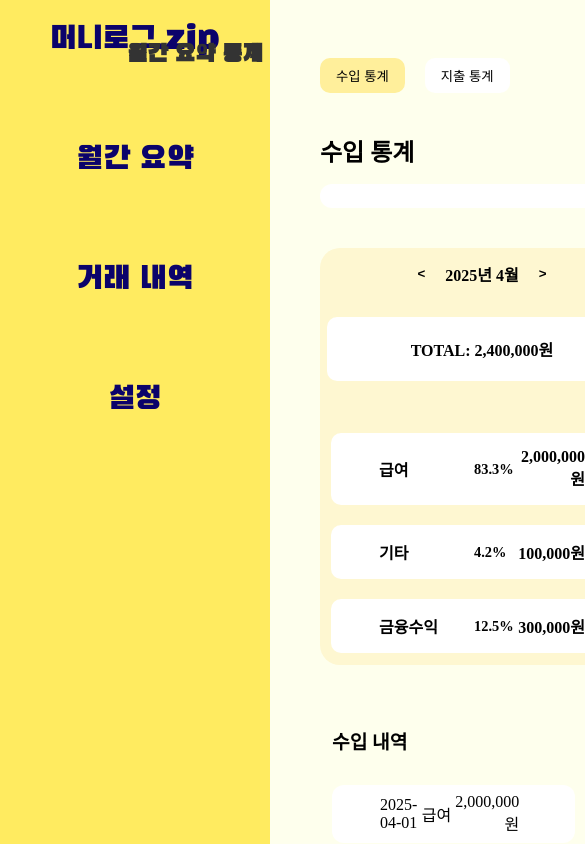
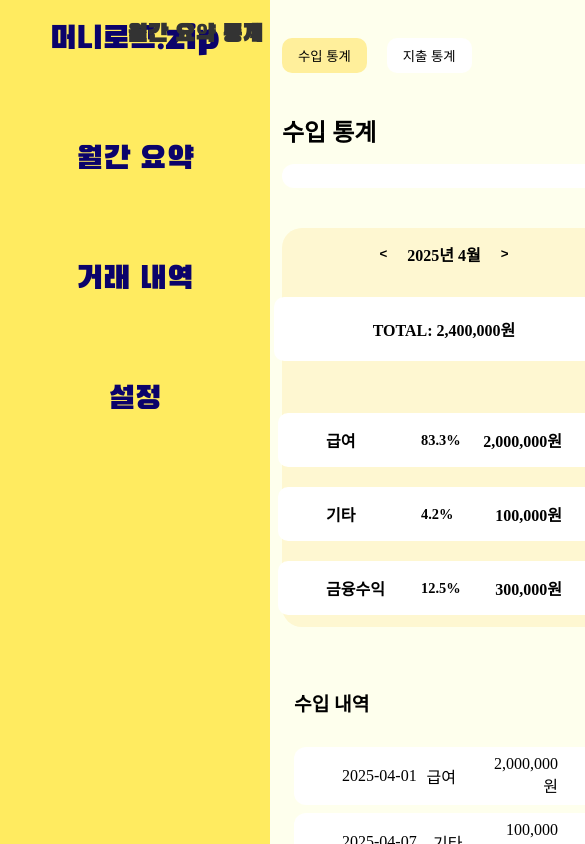
Before and after one commit to ByeongwooAn/-Skeletone-Project-Household-Ledger, a Vue app: page /cashmonth-statistics in a window 390 px wide. Shown: the top 844 px of the page, 585 px wide, since content can reach past the window. Built offline with nearby package versions, Linux system fonts and the light colour scheme; data requests are answered from the project's data file.

Commit message:
<feat>: 수입, 지출 통계 css 수정
1. 컴포넌트 내 css의 width 수정
- DetailCard, SummaryCard, TotalCard

2. statistics css 반응형 수정

```diff
--- a/src/components/cashmonth/DetailCard.vue
+++ b/src/components/cashmonth/DetailCard.vue
@@ -25,7 +25,7 @@ defineProps({
   margin-bottom: 0.5rem;
   background-color: white;
   max-width: 950px;
-  width: 90%;
+  width: 100%;
   font-size: 1rem;
 }
 .date {
--- a/src/components/cashmonth/SummaryCard.vue
+++ b/src/components/cashmonth/SummaryCard.vue
@@ -25,7 +25,7 @@ defineProps({
   color: black;
   max-width: 600px;
   min-width: 0;
-  width: 90%;
+  width: 100%;
   font-weight: bold;
   flex-wrap: wrap;
 }
--- a/src/components/cashmonth/TotalCard.vue
+++ b/src/components/cashmonth/TotalCard.vue
@@ -18,6 +18,6 @@ defineProps({ total: Number });
   text-align: center;
   font-weight: bold;
   max-width: 600px;
-  width: 90%;
+  width: 100%;
 }
 </style>
--- a/src/css/statistics.css
+++ b/src/css/statistics.css
@@ -4,7 +4,7 @@
   flex-direction: column;
   padding: 40px;
   margin-left: 10px;
-  width: 80vw;
+  width: min(100%, clamp(100px, 80vw, 1300px));
   box-sizing: border-box;
 }
 
@@ -90,6 +90,11 @@
 }
 
 @media (max-width: 650px) {
+  .cash-statistics-view {
+    padding: 20px 12px;
+    margin-left: 0;
+  }
+
   .chart-summary-container {
     flex-direction: column;
     align-items: stretch;
```
